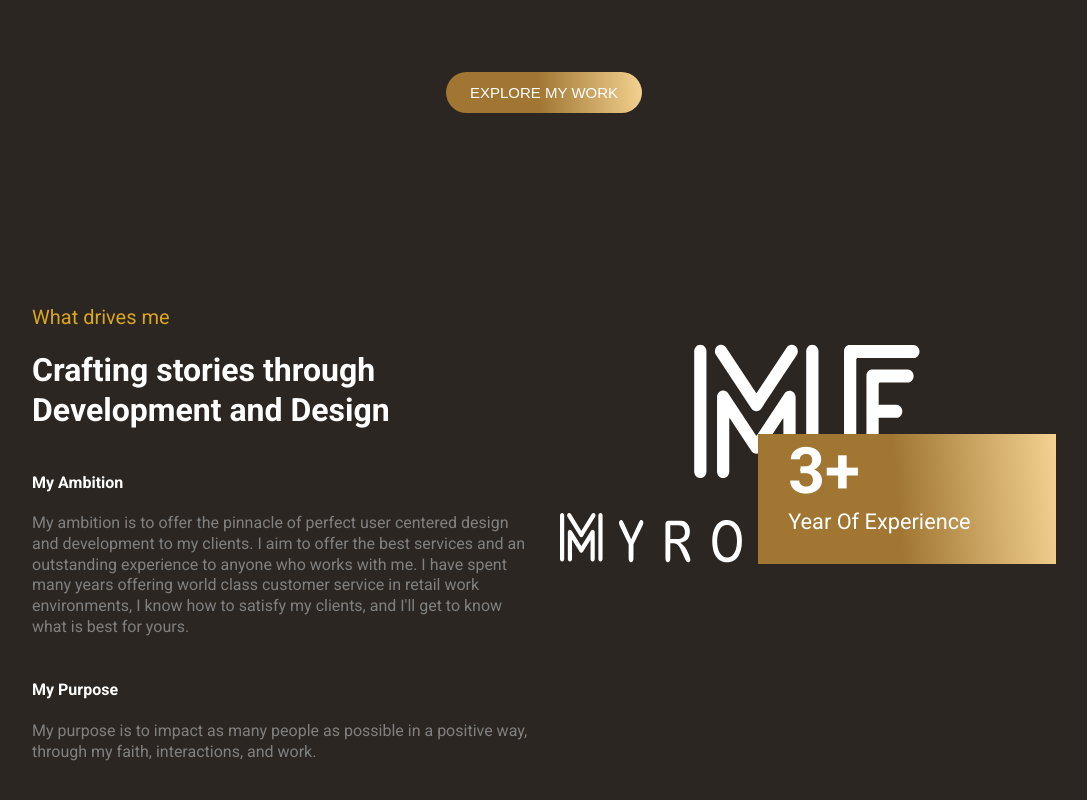
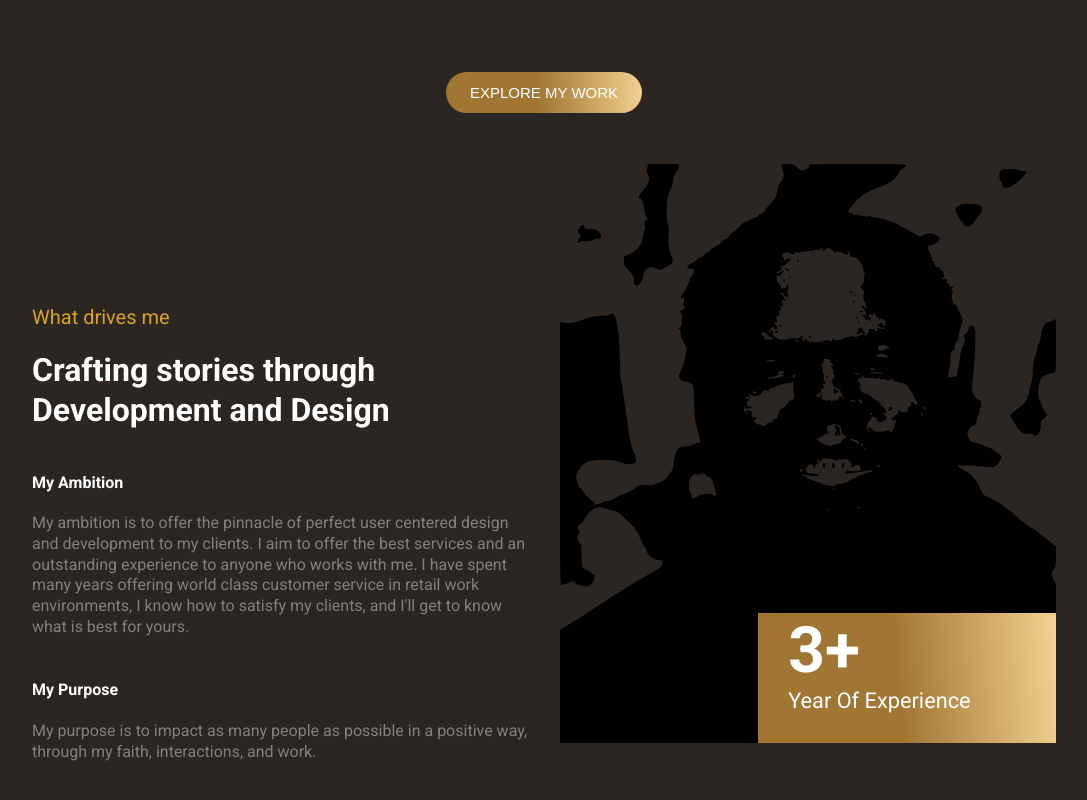
Before and after one commit to sanafatima8/Myron-work, a React (Create React App) app in the folder shapecode/myshapecode/: page / in a window 1280 px wide. Shown: the part 763-1563 px from the top of the page, without its empty margins (96-1183 px from the left). Built offline with nearby package versions, Linux system fonts and the light colour scheme; some icons are missing.

Commit message:
svg image

```diff
--- a/shapecode/myshapecode/src/Pages/Home/Work.jsx
+++ b/shapecode/myshapecode/src/Pages/Home/Work.jsx
@@ -123,7 +123,7 @@ export default function Work() {
 
 
 <div className="work--section--img">
-          <img  src="./img/LOGO.svg"  alt="work Section"  className="small-image"/>
+          <img  src="./img/image.svg"  alt="work Section"  className="small-image"/>
           <div className="horizontal--banner"><span className="three-plus">3+</span>
                <br />
                 <span className="ex-text"> Year Of Experience</span>
```
Also changed, not shown: shapecode/myshapecode/public/img/Image.svg (added).
